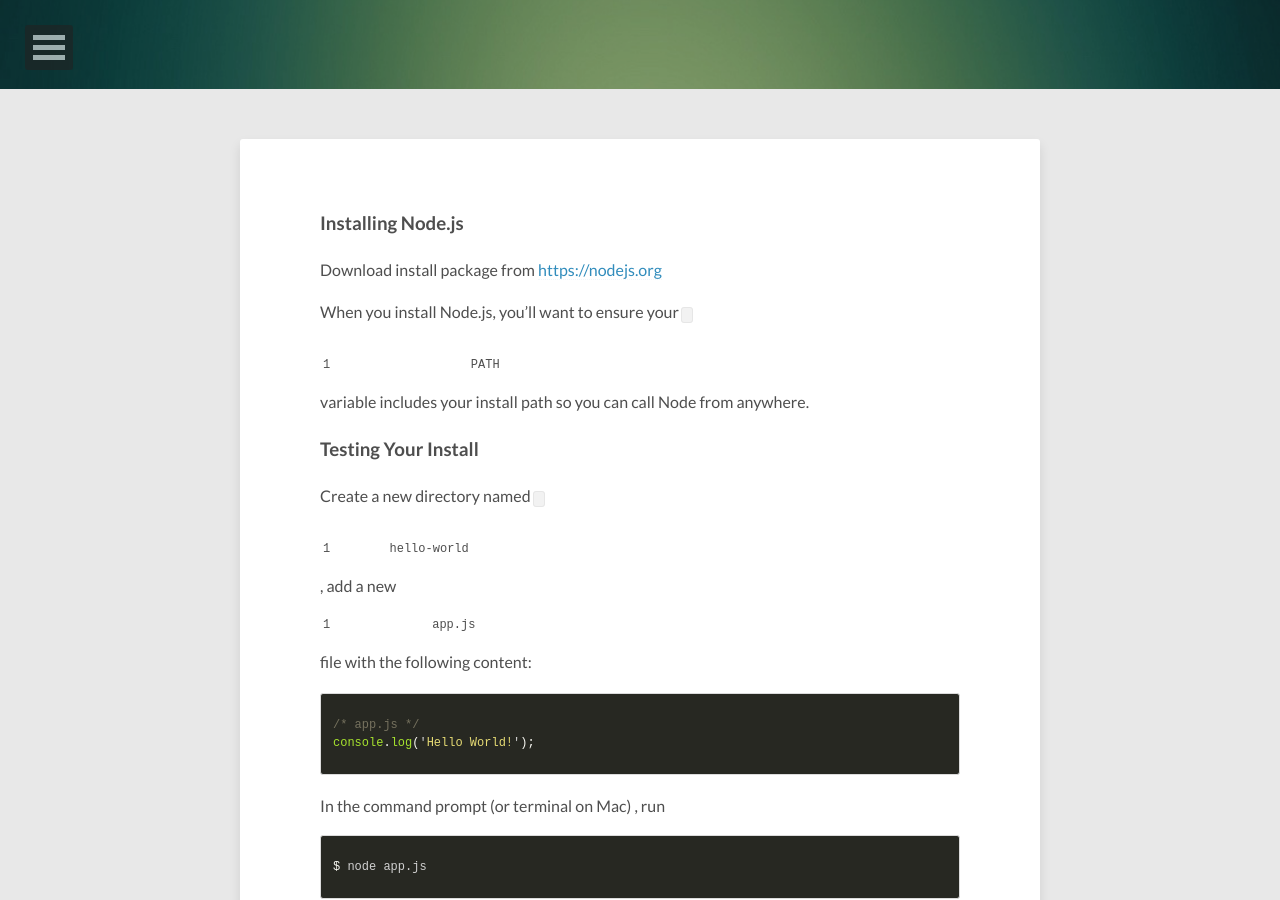
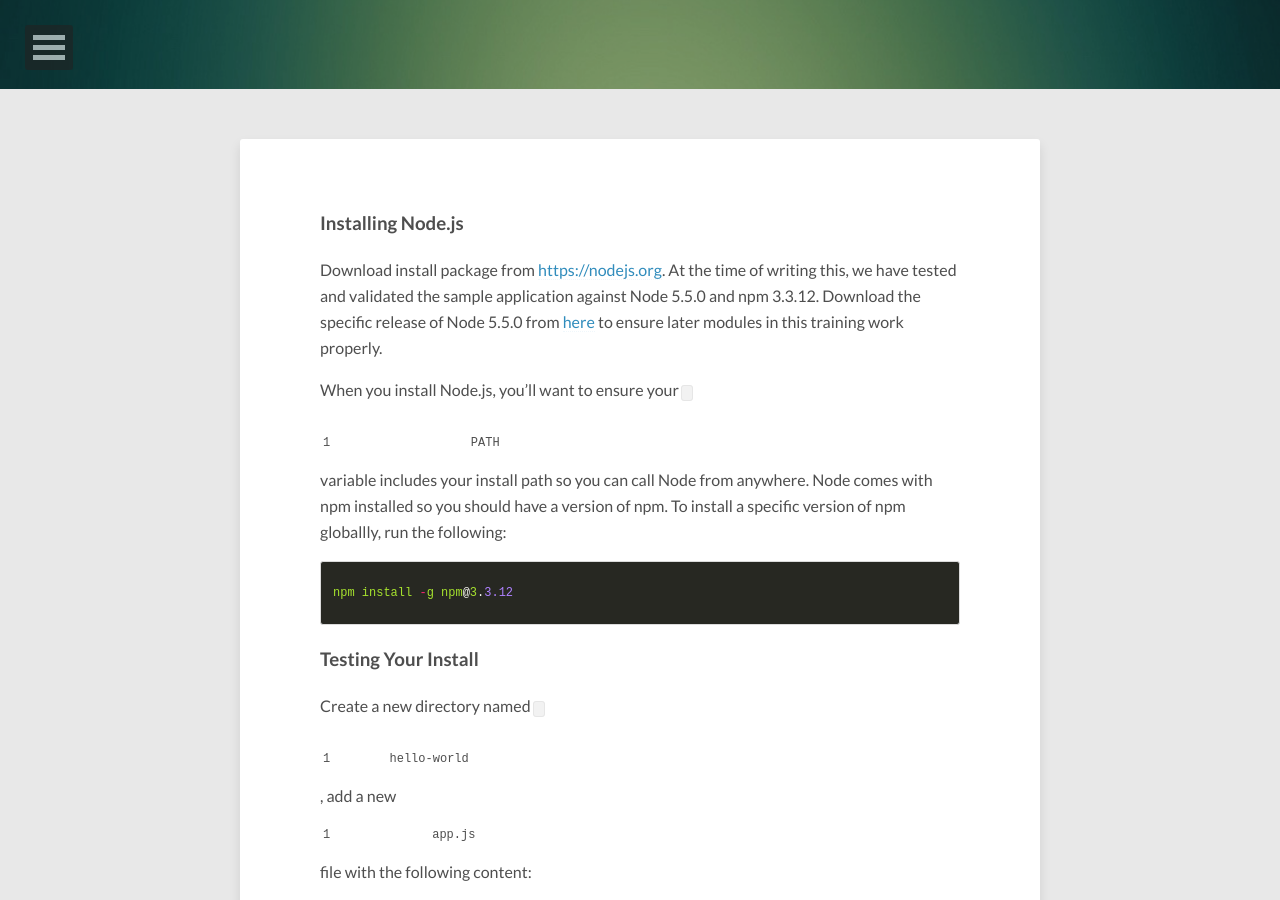
Before and after one commit to ritazh/devopsfun, a Jekyll site: the page built from _posts/2016-01-06-installing-node.md, in a window 1280 px wide and 900 px high, scrolled down 311 px. Built offline with Jekyll 4.4.1, drawn with Linux system fonts in a browser that asks for light colours; nearby versions of some CDN libraries.

Commit message:
Add versions of Node and npm for sample app

```diff
--- a/_posts/2016-01-06-installing-node.md
+++ b/_posts/2016-01-06-installing-node.md
@@ -14,9 +14,12 @@
 date: 2016-01-06T22:27:40-08:00
 ---
 ### Installing Node.js
-Download install package from [https://nodejs.org](https://nodejs.org)
+Download install package from [https://nodejs.org](https://nodejs.org). At the time of writing this, we have tested and validated the sample application against Node 5.5.0 and npm 3.3.12. Download the specific release of Node 5.5.0 from [here](https://nodejs.org/en/download/releases/) to ensure later modules in this training work properly.
 
-When you install Node.js, you'll want to ensure your `PATH` variable includes your install path so you can call Node from anywhere.
+When you install Node.js, you'll want to ensure your `PATH` variable includes your install path so you can call Node from anywhere. Node comes with npm installed so you should have a version of npm. To install a specific version of npm globallly, run the following:
+{% highlight js %}
+npm install -g npm@3.3.12
+{% endhighlight %}
 
 ### Testing Your Install
 Create a new directory named `hello-world`, add a new `app.js` file with the following content:
```
